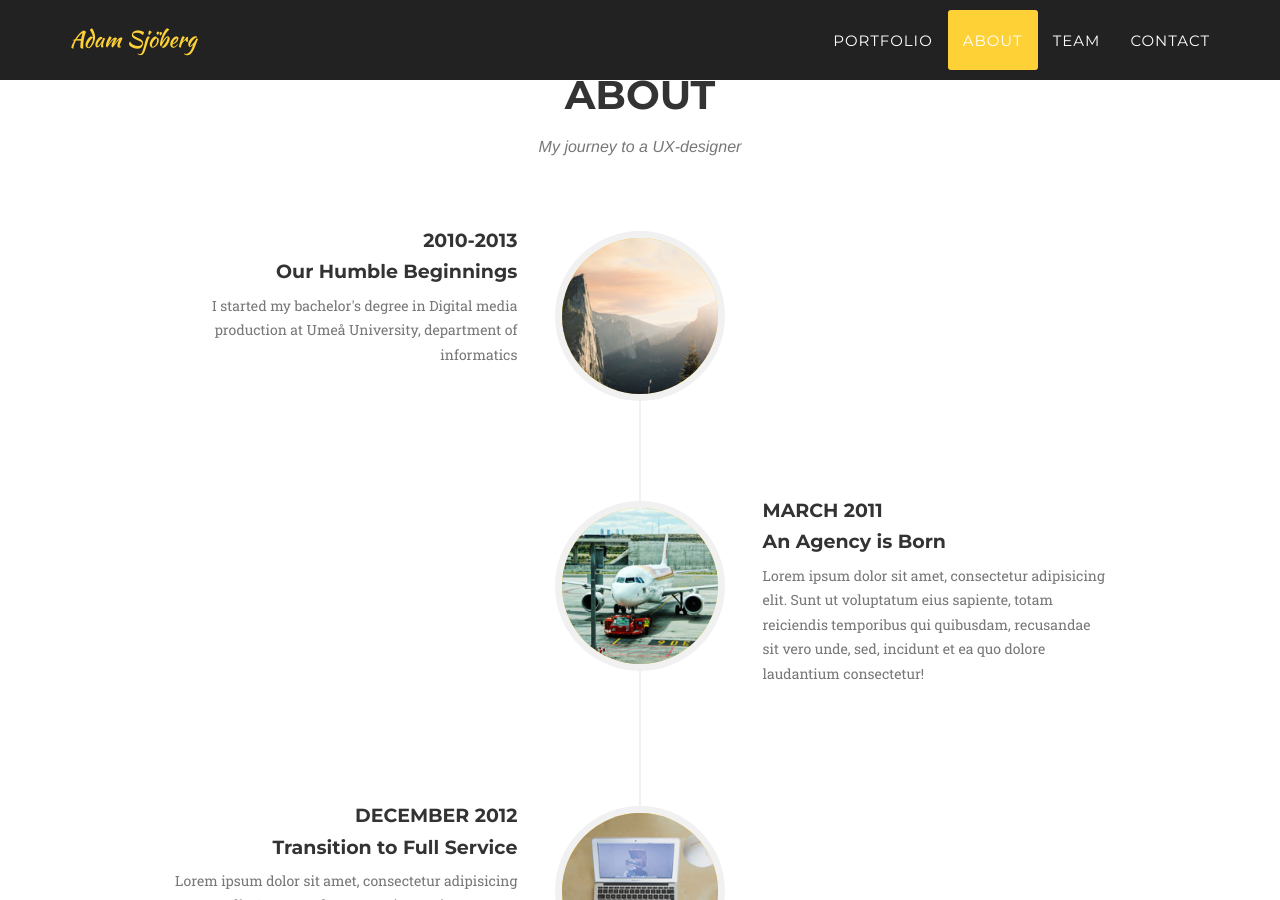
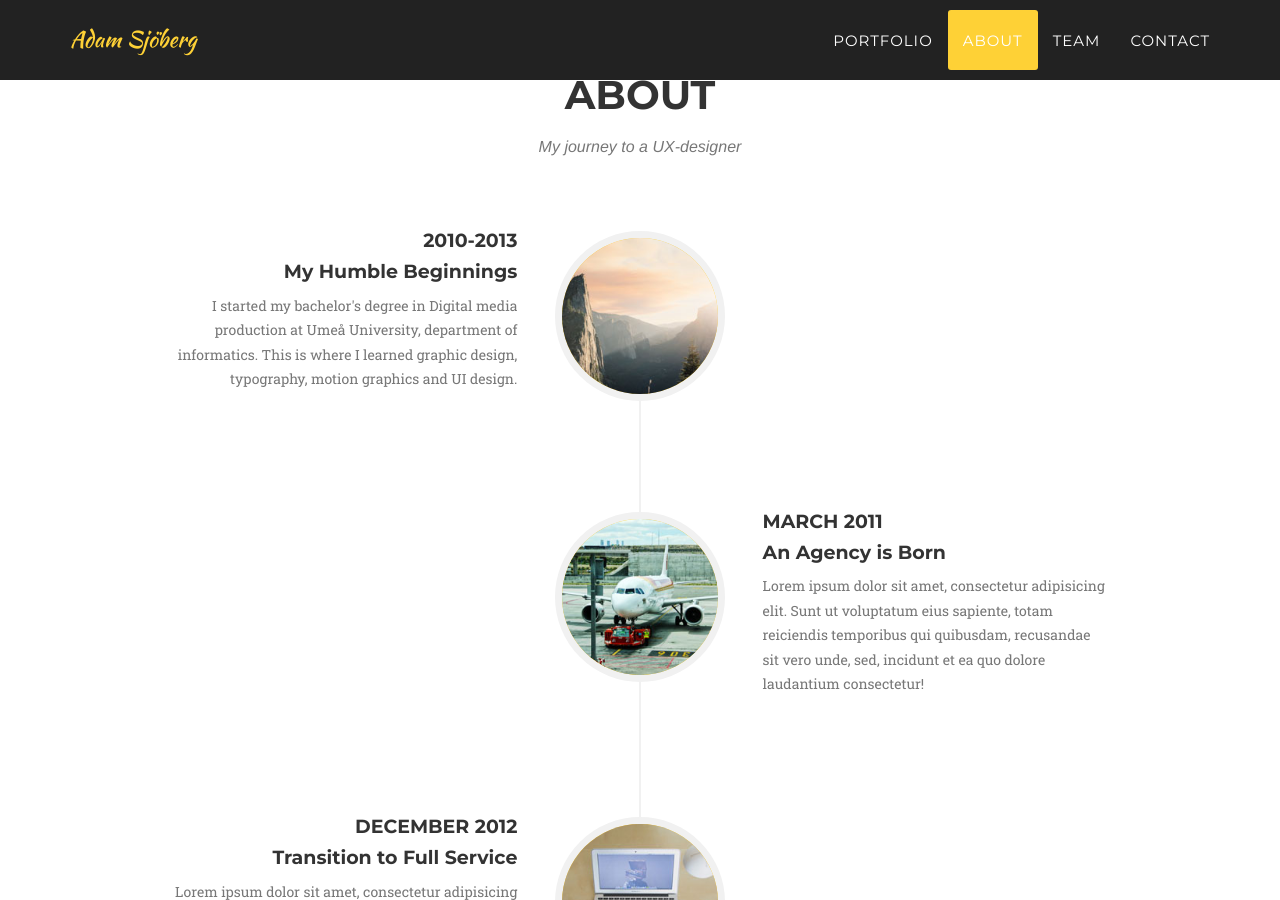
Before and after one commit to Adamsjoberg/Adamsjoberg.github.io, a Jekyll site: the page built from index.html, in a window 1280 px wide and 900 px high, scrolled down 2070 px. Built offline with Jekyll 4.4.1, drawn with Linux system fonts in a browser that asks for light colours; some web fonts are replaced.

Commit message:
description dmp

```diff
--- a/_includes/about.html
+++ b/_includes/about.html
@@ -17,10 +17,10 @@
                             <div class="timeline-panel">
                                 <div class="timeline-heading">
                                     <h4>2010-2013</h4>
-                                    <h4 class="subheading">Our Humble Beginnings</h4>
+                                    <h4 class="subheading">My Humble Beginnings</h4>
                                 </div>
                                 <div class="timeline-body">
-                                    <p class="text-muted">I started my bachelor's degree in Digital media production at Umeå University, department of informatics</p>
+                                    <p class="text-muted">I started my bachelor's degree in Digital media production at Umeå University, department of informatics. This is where I learned graphic design, typography, motion graphics and UI design.</p>
                                 </div>
                             </div>
                         </li>
```
